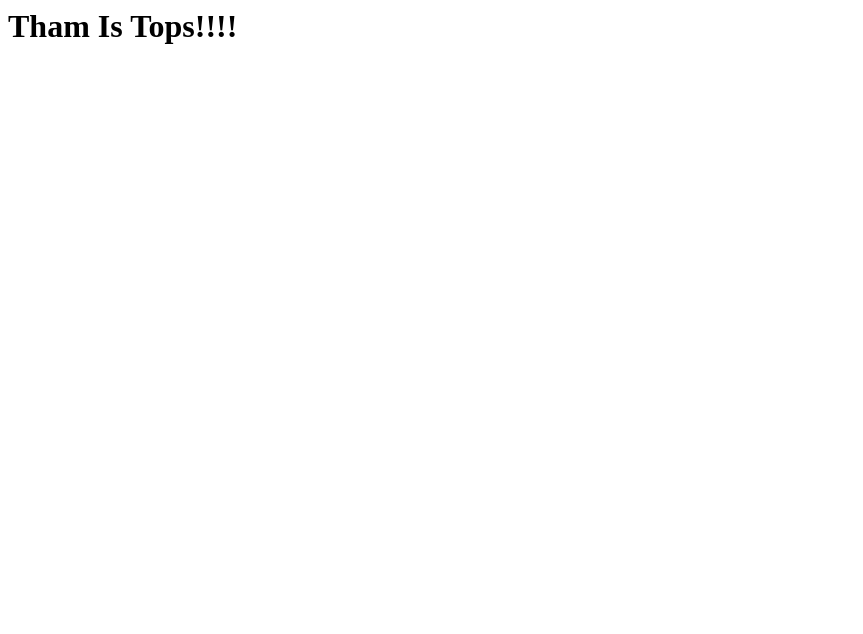
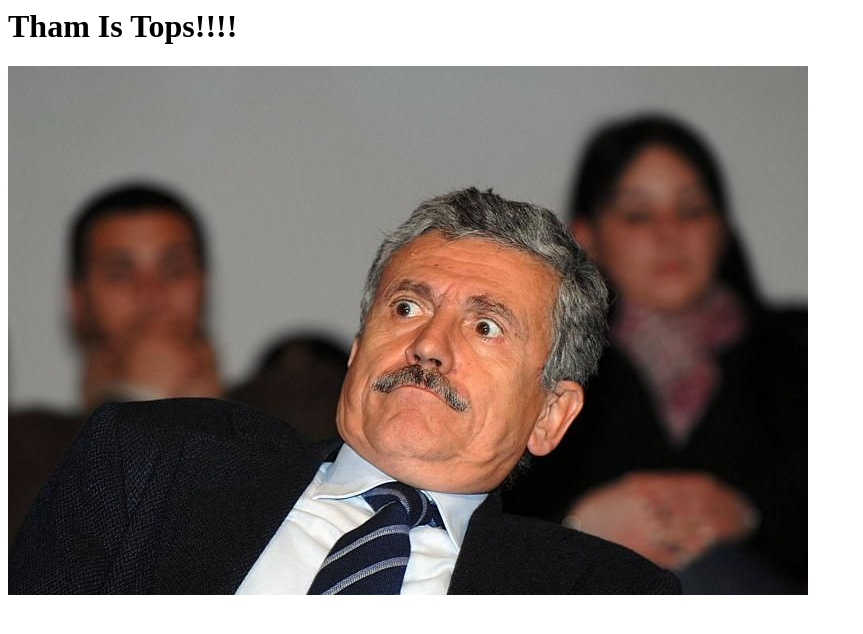
Before and after one commit to ThamVongkeneta/mycoolsite, a plain HTML site: page index.html in a window 1280 px wide. Shown: the whole page, without its empty margins (0-863 px from the left). Drawn offline with Linux system fonts and the light colour scheme.

Commit message:
Update index.html

```diff
--- a/index.html
+++ b/index.html
@@ -1 +1,2 @@
 <h1>Tham Is Tops!!!!</h1>
+<img src="/Massimo.jpg"/>
```
